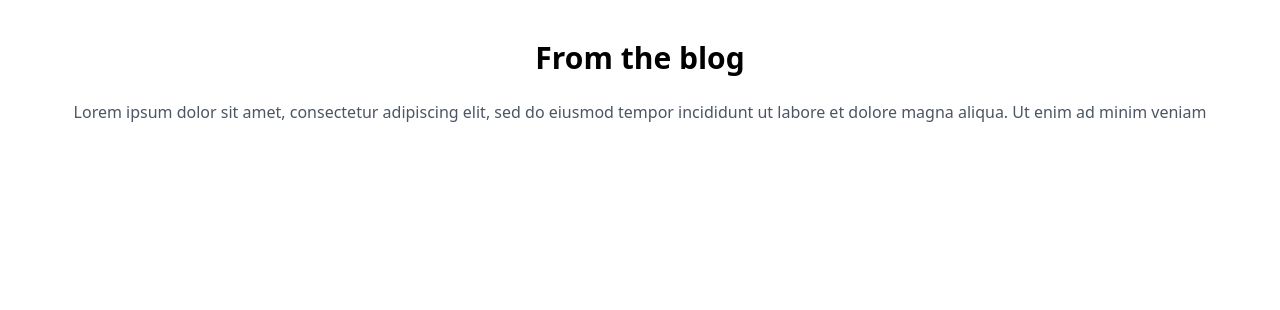
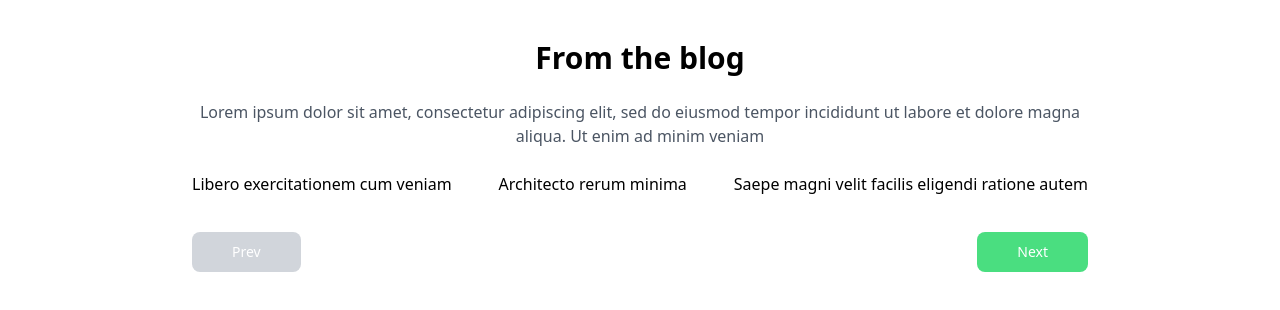
Before and after one commit to meta-crawler/simple-blog-nextjs, a Next.js app: page / in a window 1280 px wide. Shown: the top 310 px of the page. Built offline with nearby package versions, Linux system fonts and the light colour scheme.

Commit message:
feat: complete pagination

```diff
--- a/src/components/BlogGallery.tsx
+++ b/src/components/BlogGallery.tsx
@@ -1,26 +1,26 @@
 import React from 'react';
 import Link from 'next/link';
-
-import { Pagination, IPaginationProps } from '@/components/Pagination';
+// Components
+import LoadingIndicator from './LoadingIndicator';
+import Pagination from './Pagination';
+// Redux
+import { useSelector } from '@/redux/store';
 import { IPost } from '@/@types/blog';
 
-export type IBlogGalleryProps = {
-  posts: IPost[];
-  pagination: IPaginationProps;
-};
-
-const BlogGallery = (props: IBlogGalleryProps) => {
-  const { posts, pagination } = props;
-  return (
-    <>
+const BlogGallery = () => {
+  const { isLoading, posts } = useSelector((store) => store.blog);
+  return isLoading ? (
+    <div className="w-full items-center justify-center py-9">
+      <LoadingIndicator />
+    </div>
+  ) : (
+    <div className="flex flex-col space-y-9">
       <div className="flex w-full flex-row items-center justify-between">
-        {posts.map((post) => (
-          <div>{post.title}</div>
-        ))}
+        {posts && posts.map((post) => <div>{post.title}</div>)}
       </div>
 
-      <Pagination previous={pagination.previous} next={pagination.next} />
-    </>
+      <Pagination />
+    </div>
   );
 };
 
--- /dev/null
+++ b/src/components/LoadingIndicator.tsx
@@ -0,0 +1,26 @@
+export default function LoadingIndicator() {
+  return (
+    <div className="flex h-full w-full flex-col items-center justify-center space-y-3">
+      <div role="status">
+        <svg
+          aria-hidden="true"
+          className="text-grey-400 fill-info-main h-8 w-8 animate-spin"
+          viewBox="0 0 100 101"
+          fill="none"
+          xmlns="http://www.w3.org/2000/svg"
+        >
+          <path
+            d="M100 50.5908C100 78.2051 77.6142 100.591 50 100.591C22.3858 100.591 0 78.2051 0 50.5908C0 22.9766 22.3858 0.59082 50 0.59082C77.6142 0.59082 100 22.9766 100 50.5908ZM9.08144 50.5908C9.08144 73.1895 27.4013 91.5094 50 91.5094C72.5987 91.5094 90.9186 73.1895 90.9186 50.5908C90.9186 27.9921 72.5987 9.67226 50 9.67226C27.4013 9.67226 9.08144 27.9921 9.08144 50.5908Z"
+            fill="#cccccc"
+          />
+          <path
+            d="M93.9676 39.0409C96.393 38.4038 97.8624 35.9116 97.0079 33.5539C95.2932 28.8227 92.871 24.3692 89.8167 20.348C85.8452 15.1192 80.8826 10.7238 75.2124 7.41289C69.5422 4.10194 63.2754 1.94025 56.7698 1.05124C51.7666 0.367541 46.6976 0.446843 41.7345 1.27873C39.2613 1.69328 37.813 4.19778 38.4501 6.62326C39.0873 9.04874 41.5694 10.4717 44.0505 10.1071C47.8511 9.54855 51.7191 9.52689 55.5402 10.0491C60.8642 10.7766 65.9928 12.5457 70.6331 15.2552C75.2735 17.9648 79.3347 21.5619 82.5849 25.841C84.9175 28.9121 86.7997 32.2913 88.1811 35.8758C89.083 38.2158 91.5421 39.6781 93.9676 39.0409Z"
+            fill="#005533"
+          />
+        </svg>
+      </div>
+
+      <p>Loading...</p>
+    </div>
+  );
+}
--- a/src/components/Pagination.tsx
+++ b/src/components/Pagination.tsx
@@ -1,32 +1,50 @@
-import React from 'react';
+import { useDispatch, useSelector } from '@/redux/store';
+import { getPosts } from '@/redux/slices/blog';
 
-import Link from 'next/link';
+const Pagination = () => {
+  const dispatch = useDispatch();
+  const { isLoading, pagination } = useSelector((store) => store.blog);
 
-import { convertUrlToLinkHref } from '@/utils/Pagination';
-
-export type IPaginationProps = {
-  previous?: string;
-  next?: string;
+  const handleClickPrev = () => {
+    if (pagination?.page) {
+      dispatch(getPosts(Math.max(pagination.page - 1, 0)));
+    }
+  };
+  const handleClickNext = () => {
+    if (pagination && pagination.page < pagination.total - 1) {
+      dispatch(getPosts(Math.min(pagination.page + 1, pagination.total - 1)));
+    }
   };
 
-const Pagination = (props: IPaginationProps) => (
+  return !isLoading && pagination ? (
     <div className="flex justify-between text-sm">
-    {props.previous && (
-      <div>
-        <Link href={convertUrlToLinkHref(props.previous)} as={props.previous}>
-          <a>Prev</a>
-        </Link>
+      <div
+        role="button"
+        className={`flex w-fit flex-row items-center justify-center gap-x-2 rounded-lg px-10 py-2.5 text-center text-sm font-medium text-white focus:outline-none focus:ring-4 ${
+          pagination.page
+            ? 'bg-green-400 hover:bg-green-500 focus:ring-green-600'
+            : 'bg-gray-300'
+        }`}
+        onClick={handleClickPrev}
+      >
+        Prev
       </div>
-    )}
 
-    {props.next && (
-      <div className="ml-auto text-right">
-        <Link href={convertUrlToLinkHref(props.next)} as={props.next}>
-          <a>Next</a>
-        </Link>
+      <div
+        role="button"
+        className={`flex w-fit flex-row items-center justify-center gap-x-2 rounded-lg px-10 py-2.5 text-center text-sm font-medium text-white focus:outline-none focus:ring-4 ${
+          pagination.page < pagination.total - 1
+            ? 'bg-green-400 hover:bg-green-500 focus:ring-green-600'
+            : 'bg-gray-300'
+        }`}
+        onClick={handleClickNext}
+      >
+        Next
       </div>
-    )}
     </div>
+  ) : (
+    <></>
   );
+};
 
-export { Pagination };
+export default Pagination;
--- a/src/pages/api/posts.ts
+++ b/src/pages/api/posts.ts
@@ -6,6 +6,7 @@ export default function posts(req: NextApiRequest, res: NextApiResponse) {
     query: { page },
   } = req;
   const postsPerPage = 3;
+  const totalPages = Math.ceil(data.posts.length / postsPerPage);
   const pageNumber: number = JSON.parse(page as string);
 
   res.status(200).json({
@@ -15,7 +16,7 @@ export default function posts(req: NextApiRequest, res: NextApiResponse) {
     ),
     pagination: {
       page: pageNumber,
-      total: data.posts.length,
+      total: totalPages,
     },
   });
 }
--- a/src/pages/index.tsx
+++ b/src/pages/index.tsx
@@ -3,7 +3,7 @@ import { useEffect } from 'react';
 import Layout from '@/components/Layout';
 import { BlogGallery } from '@/components/BlogGallery';
 // Redux
-import { useDispatch, useSelector } from '@/redux/store';
+import { useDispatch } from '@/redux/store';
 import { getCategories, getPosts } from '@/redux/slices/blog';
 
 export default function IndexPage() {
@@ -16,13 +16,15 @@ export default function IndexPage() {
 
   return (
     <Layout title="Home | Next.js + TypeScript Simple Blog">
-      <div className="p-4 lg:p-10">
+      <div className="mx-auto max-w-4xl pt-4 lg:pt-10">
         <p className="text-center text-3xl font-bold">From the blog</p>
-        <p className="text-md pt-6 text-center text-gray-600">
+        <p className="text-md py-6 text-center text-gray-600">
           Lorem ipsum dolor sit amet, consectetur adipiscing elit, sed do
           eiusmod tempor incididunt ut labore et dolore magna aliqua. Ut enim ad
           minim veniam
         </p>
+
+        <BlogGallery />
       </div>
     </Layout>
   );
```
Lines whose indentation alone changed are shown as unchanged.
